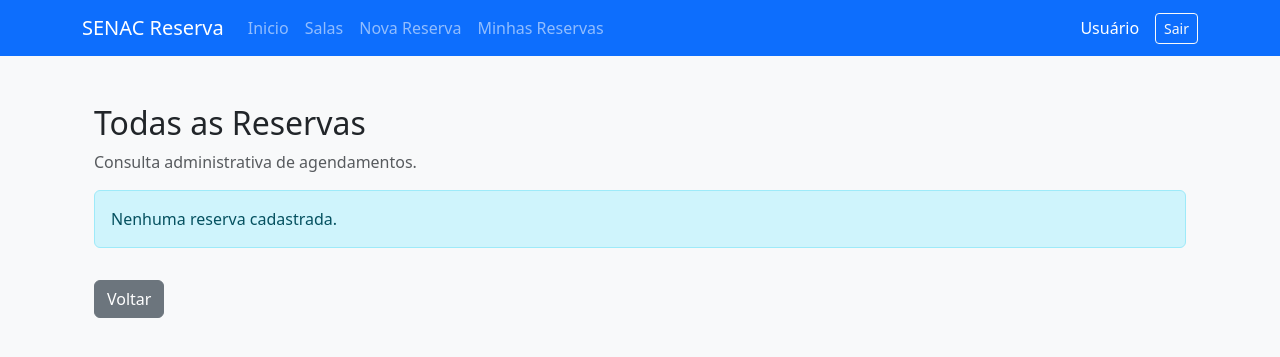
After one commit to wanderlsilva/Sistema_Gest-o_Sala_Senac, a Flask app: template templates/todas_reservas.html in a window 1280 px wide. The commit adds this page. Shown: the top 357 px of the page. Run offline with Flask 3, Linux system fonts and the light colour scheme; the template is opened without the code that fills it, so the values that code supplies are empty.

Commit message:
Atualização Todas as reservas

```diff
--- a/app.py
+++ b/app.py
@@ -509,5 +509,48 @@ def cancelar_reserva(id_reserva):
         if conexao is not None:
             conexao.close()
 
+@app.route("/todas-reservas")
+@perfil_obrigatorio(SUPERUSUARIO, ADMINISTRATIVO)
+def todas_reservas():
+    conexao = None
+    cursor = None
+    try:
+        conexao = conectar_banco()
+        cursor = conexao.cursor(dictionary=True)
+        cursor.execute("""
+                SELECT
+                    r.id_reserva,
+                    u.nome AS nome_usuario,
+                    s.nome AS nome_sala,
+                    r.data_reserva,
+                    r.hora_inicio,
+                    r.hora_fim,
+                    r.finalidade,
+                    r.status
+                    FROM reserva r
+                    INNER JOIN usuario u
+                        ON r.id_usuario = u.id_usuario
+                    INNER JOIN sala s
+                        ON r.id_sala = s.id_sala
+                    ORDER BY
+                        r.data_reserva DESC,
+                        r.hora_inicio DESC
+                    """)
+        reservas = cursor.fetchall()
+        return render_template("todas_reservas.html", reservas=reservas)
+
+    except Exception:
+        app.logger.exception(
+            "Erro ao consultar todas as reservas.", "danger"
+        )
+        flash("Não foi possivel consultar as reservas.", "danger")
+        return redirect(url_for("dashboard"))
+    finally:
+        if cursor is not None:
+            cursor.close()
+
+        if conexao is not None:
+            conexao.close()
+
 if __name__ == "__main__":
     app.run(debug=os.getenv('FLASK_DEBUG') == '1')
--- a/templates/base.html
+++ b/templates/base.html
@@ -26,18 +26,23 @@
                 </button>
                 <div class="collapse navbar-collapse" id="menuPrincipal">
                     <ul class="navbar-nav me-auto">
+                        <li class="nav-item">
+                            <a class="nav-link" href="{{ url_for('dashboard')}}">
+                                Inicio
+                            </a>
+                        </li>
                         {% if session.get("id_perfil") in [1, 2] %}
                         <li class="nav-item">
                             <a class="nav-link" href="{{ url_for('administracao') }}">
                                 Administracao
                             </a>
                         </li>
-                        {% endif %}
                         <li class="nav-item">
-                            <a class="nav-link" href="{{ url_for('dashboard')}}">
-                                Inicio
+                            <a class="nav-link" href="{{ url_for('todas_reservas') }}">
+                                Todas as Reservas
                             </a>
                         </li>
+                        {% endif %}
                         <li class="nav-item">
                             <a class="nav-link"
                                 href="{{ url_for('listar_salas')}}">
--- /dev/null
+++ b/templates/todas_reservas.html
@@ -0,0 +1,78 @@
+{% extends "base.html" %}
+
+{% block conteudo %}
+
+<div class="container mt-5">
+
+    <h2> Todas as Reservas </h2>
+
+    <p class="text-muted">
+        Consulta administrativa de agendamentos.
+    </p>
+
+    {% if reservas %}
+    <div class="card shadow-sm">
+
+        <div class="card-body">
+
+            <div class="table-responsive">
+
+                <table class="table table-striped table-hover">
+
+                    <thead class="table-dark">
+
+                        <tr>
+                            <th>ID</th>
+                            <th>Responsável</th>
+                            <th>Sala</th>
+                            <th>Data</th>
+                            <th>Inicio</th>
+                            <th>Fim</th>
+                            <th>Finalidade</th>
+                            <th>Status</th>
+                        </tr>
+
+                    </thead>
+
+                    <tbody>
+
+                        {% for reserva in reservas %}
+                        <tr>
+                            <td>{{ reserva.id_reserva }}</td>
+                            <td>{{ reserva.nome_usuario }}</td>
+                            <td>{{ reserva.nome_sala }}</td>
+                            <td>{{ reserva.data_reserva.strftime('%d/%m/%Y') }}</td>
+                            <td>{{ reserva.hora_inicio }}</td>
+                            <td>{{ reserva.hora_fim }}</td>
+                            <td>{{ reserva.finalidade }}</td>
+                            <td>
+                                {% if reserva.status == 'Confirmada' %}
+                                <span class="badge bg-success">
+                                    Confirmada
+                                </span>
+                                {% endif %}
+                            </td>
+                        </tr>
+                        {% endfor %}
+                    </tbody>
+
+                </table>
+
+            </div>
+
+        </div>
+
+    </div>
+
+    {% else %}
+
+    <div class="alert alert-info">
+        Nenhuma reserva cadastrada.
+    </div>
+    {% endif %}
+    <a href="{{ url_for('dashboard') }}" class="btn btn-secondary mt-3">
+        Voltar
+    </a>
+</div>
+
+{% endblock %}
```
